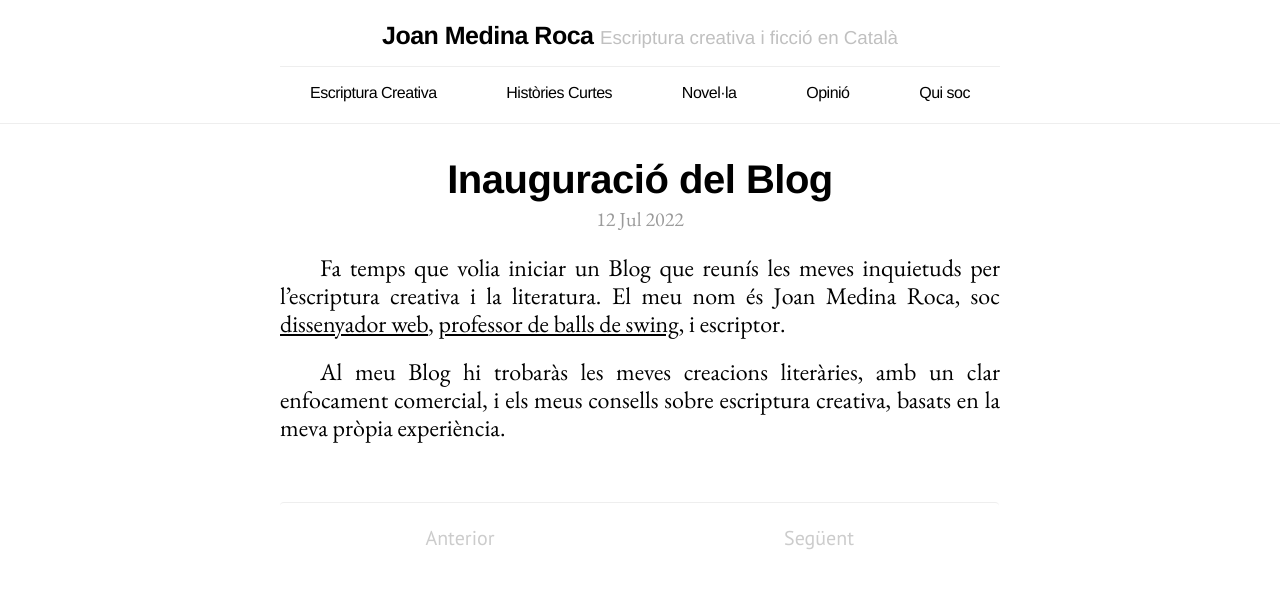
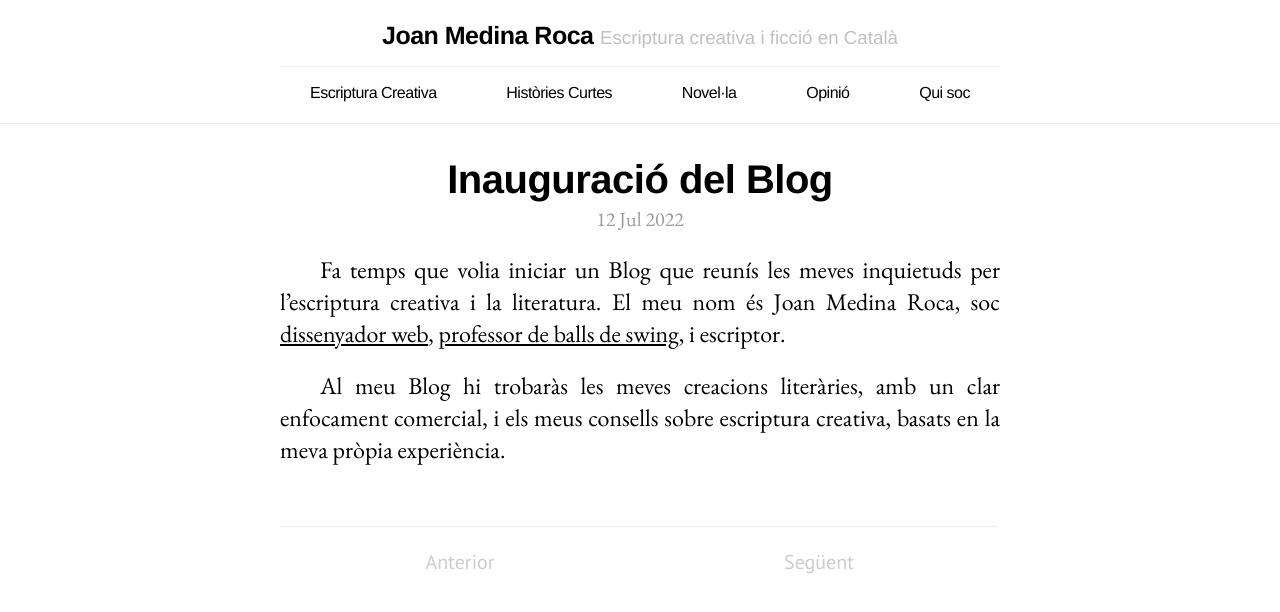
Before and after one commit to joan-medina-roca/blog-jmr-literatura, a Jekyll site: the page built from index.html, in a window 1280 px wide. Shown: the top 612 px of the page. Built offline with Jekyll 4.4.1, drawn with Linux system fonts in a browser that asks for light colours; the list of posts is cut into pages by our own code.

Commit message:
Update lanyon.css

```diff
--- a/public/css/lanyon.css
+++ b/public/css/lanyon.css
@@ -66,17 +66,18 @@ h1, h2, h3, h4, h5, h6 {
 p {
   text-align: justify;
   font-size: 1.2rem;
-  line-height: 1.4rem;
+  line-height: 1.6rem;
   text-indent: 2rem;
 }
 
-@media (max-width:52rem){
+/* @media (max-width: 52em){
   p {
-    font-size: 1.4rem;
-    line-height: 1.5rem;
+    text-align: justify;
+    font-size: 1.2rem;
+    line-height: 1.6rem;
+    text-indent: 2rem;
   }
-}
-
+} */
 
 /*
  * Wrapper
```
